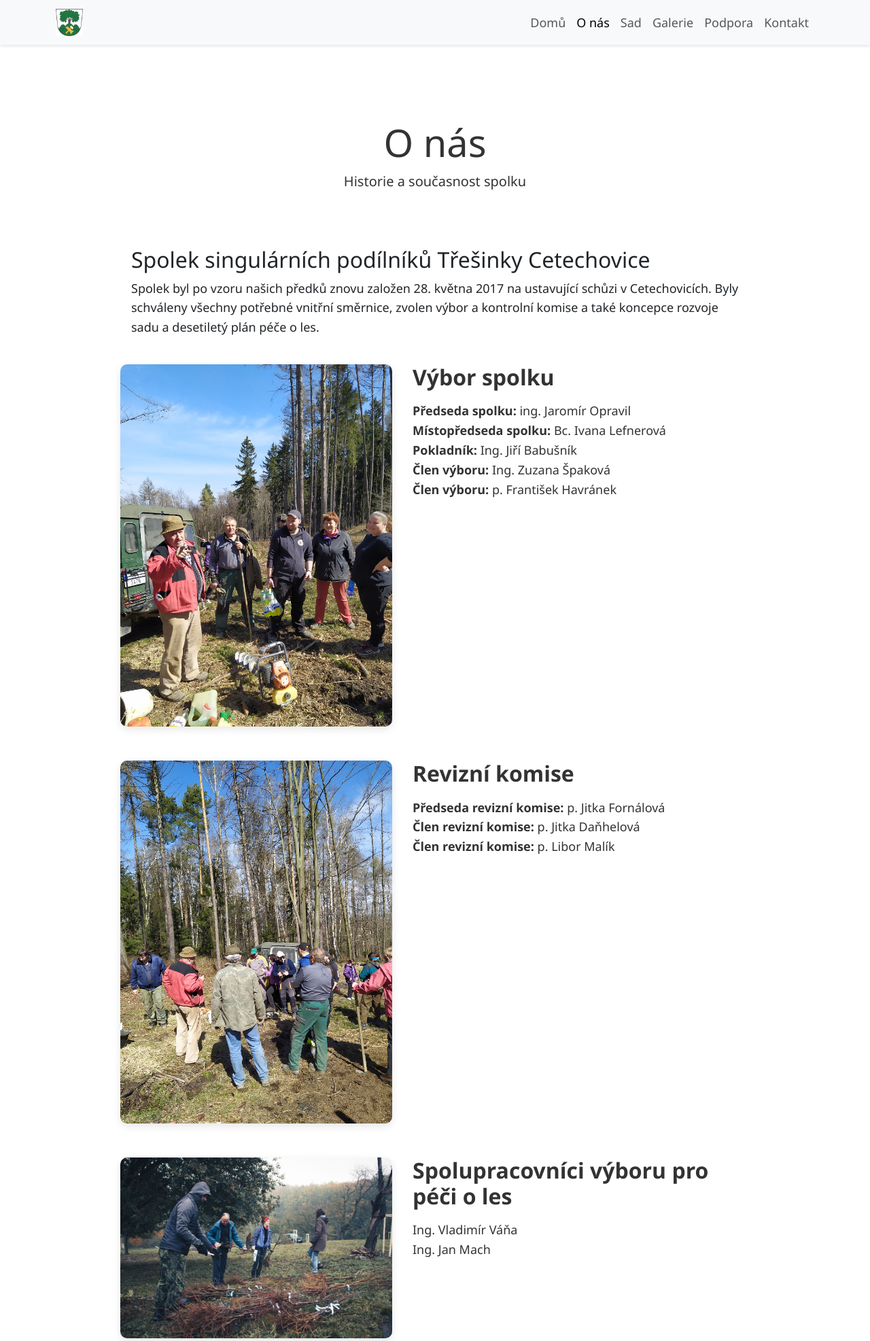
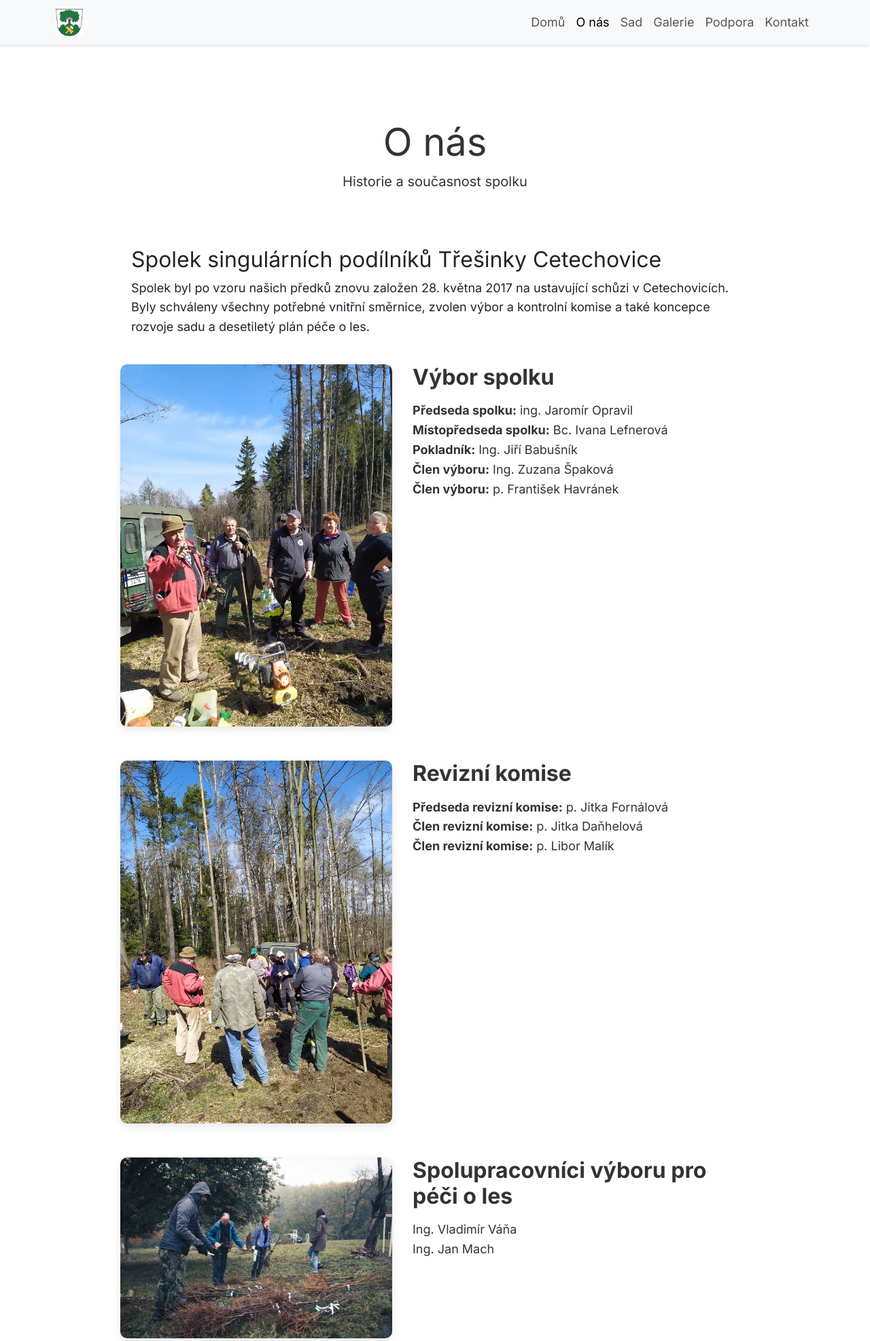
Before and after one commit to BelungaCZ/tresinky_web, a Flask app: page /o-nas in a window 1280 px wide. Shown: the top 1973 px of the page at 68% size. Run offline with Flask 3, Linux system fonts and the light colour scheme.

Commit message:
Refactor styles and update image formats
- Updated CSS styles for typography and layout, enhancing font consistency and readability.
- Replaced JPEG images with WEBP format for improved loading performance and reduced file sizes.
- Adjusted image references in HTML templates to reflect the new file formats.

```diff
--- a/static/css/style.css
+++ b/static/css/style.css
@@ -1,6 +1,9 @@
 /* General Styles */
+body, h1, h2, h3, h4, h5, h6, .gallery-main-title, .gallery-subtitle, .lead, .card-title, .card-text, .btn, .navbar, .form-control, .modal, .section, .image-text-block, .history-card, .folder-name, a, p, ul, ol, li {
+    font-family: 'Inter', sans-serif !important;
+}
+
 body {
-    font-family: 'Segoe UI', Tahoma, Geneva, Verdana, sans-serif;
     color: #333;
     padding-top: 76px;
     font-size: 18px;
@@ -90,19 +93,19 @@ body {
 
 /* Specific backgrounds */
 .history-card.history {
-    background-image: url("/static/images/history.jpg");
+    background-image: url("/static/images/history.webp");
 }
 
 .history-card.present {
-    background-image: url("/static/images/present.jpg");
+    background-image: url("/static/images/present.webp");
 }
 
 .history-card.care {
-    background-image: url("/static/images/care.jpg");
+    background-image: url("/static/images/care.webp");
 }
 
 .history-card.community {
-    background-image: url("/static/images/community.jpg");
+    background-image: url("/static/images/community.webp");
 }
 
 /* Card Styles */
--- a/templates/about.html
+++ b/templates/about.html
@@ -3,10 +3,18 @@
 {% block title %}Třešinky Cetechovice - O nás{% endblock %}
 
 {% block extra_css %}
+<link rel="preconnect" href="https://fonts.googleapis.com">
+<link rel="preconnect" href="https://fonts.gstatic.com" crossorigin>
+<link href="https://fonts.googleapis.com/css2?family=Inter:wght@400;700&display=swap" rel="stylesheet">
 <link rel="stylesheet" href="https://unpkg.com/aos@2.3.1/dist/aos.css">
 <style>
     .section {
         padding: 100px 0;
+    }
+
+    .about-inter-font h1,
+    .about-inter-font .lead {
+        font-family: 'Inter', sans-serif !important;
     }
 
     .image-text-block {
@@ -43,7 +51,7 @@
 {% endblock %}
 
 {% block content %}
-<section class="section">
+<section class="section about-inter-font">
     <div class="container">
         <div class="row mb-5">
             <div class="col-12 text-center" data-aos="fade-up">
@@ -70,7 +78,7 @@
         <div class="row">
             <div class="col-lg-10 mx-auto">
                 <div class="image-text-block" data-aos="fade-right">
-                    <img src="{{ url_for('static', filename='images/vybor.jpg') }}" alt="Výbor spolku">
+                    <img src="{{ url_for('static', filename='images/vybor.webp') }}" alt="Výbor spolku">
                     <div class="text">
                         <h2 class="fw-bold mb-3">Výbor spolku</h2>
                         <ul class="list-unstyled mb-0">
@@ -89,7 +97,7 @@
         <div class="row">
             <div class="col-lg-10 mx-auto">
                 <div class="image-text-block" data-aos="fade-left">
-                    <img src="{{ url_for('static', filename='images/komise.jpg') }}" alt="Revizní komise">
+                    <img src="{{ url_for('static', filename='images/komise.webp') }}" alt="Revizní komise">
                     <div class="text">
                         <h2 class="fw-bold mb-3">Revizní komise</h2>
                         <ul class="list-unstyled mb-0">
@@ -106,7 +114,7 @@
         <div class="row">
             <div class="col-lg-10 mx-auto">
                 <div class="image-text-block" data-aos="fade-right">
-                    <img src="{{ url_for('static', filename='images/care.jpg') }}" alt="Spolupracovník výboru pro péči o les">
+                    <img src="{{ url_for('static', filename='images/care.webp') }}" alt="Spolupracovník výboru pro péči o les">
                     <div class="text">
                         <h2 class="fw-bold mb-3">Spolupracovníci výboru pro péči o les</h2>
                         <ul class="list-unstyled mb-0">
@@ -122,7 +130,7 @@
         <div class="row">
             <div class="col-lg-10 mx-auto">
                 <div class="image-text-block" data-aos="fade-up">
-                    <img src="{{ url_for('static', filename='images/cinnosti.jpg') }}" alt="Naše činnost">
+                    <img src="{{ url_for('static', filename='images/cinnosti.webp') }}" alt="Naše činnost">
                     <div class="text">
                         <h2 class="fw-bold mb-3">Naše činnosti</h2>
                         <p>
--- a/templates/base.html
+++ b/templates/base.html
@@ -7,6 +7,9 @@
     <link href="https://cdn.jsdelivr.net/npm/bootstrap@5.3.0/dist/css/bootstrap.min.css" rel="stylesheet">
     <link rel="stylesheet" href="https://cdn.jsdelivr.net/npm/bootstrap-icons@1.11.0/font/bootstrap-icons.css">
     <link rel="stylesheet" href="{{ url_for('static', filename='css/style.css') }}">
+    <link rel="preconnect" href="https://fonts.googleapis.com">
+    <link rel="preconnect" href="https://fonts.gstatic.com" crossorigin>
+    <link href="https://fonts.googleapis.com/css2?family=Inter:wght@400;700&display=swap" rel="stylesheet">
     {% block extra_css %}{% endblock %}
 </head>
 <body>
```
Also changed, not shown: static/images/care.jpg (deleted), static/images/care.webp (added), static/images/cinnosti.webp (added), static/images/community.webp (added), static/images/history.jpg (deleted), static/images/history.webp (added), static/images/komise.jpg (deleted), static/images/komise.webp (added), static/images/vybor.jpg (deleted), static/images/vybor.webp (added), 3 other files.
